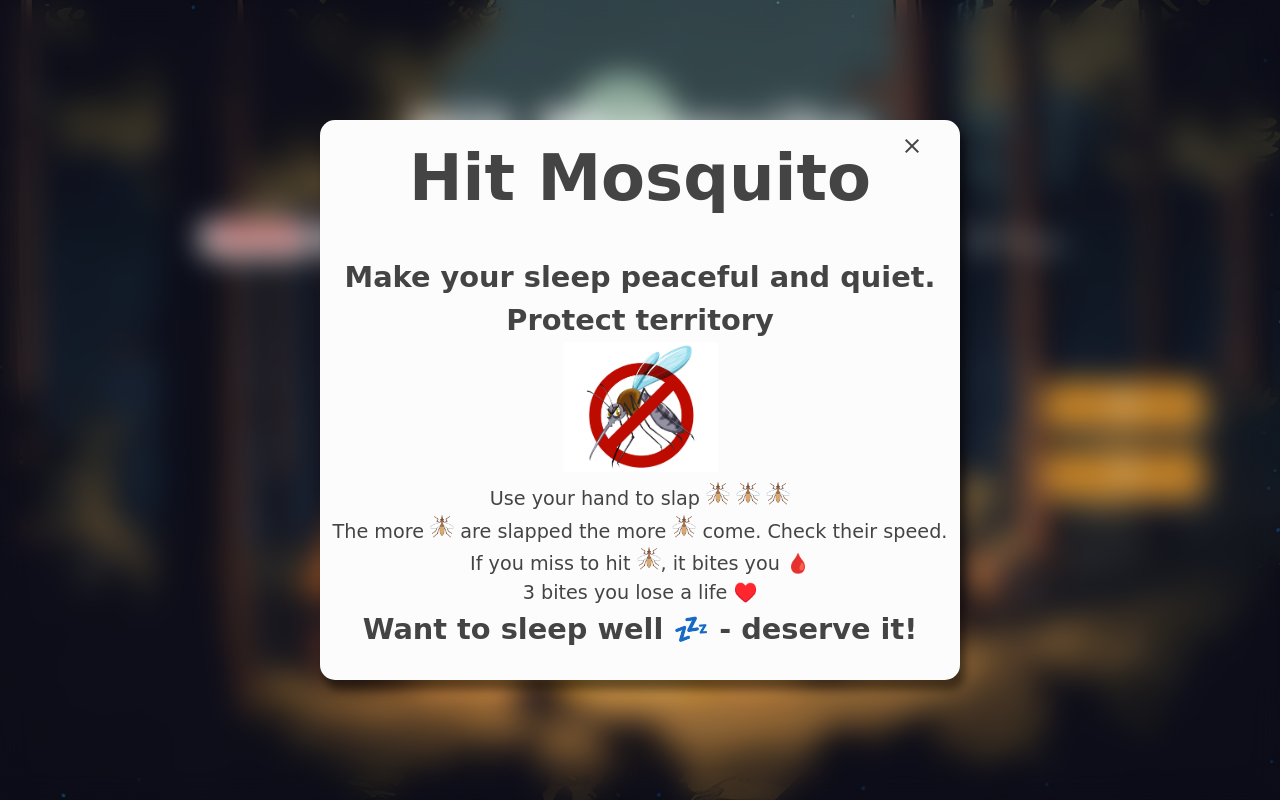
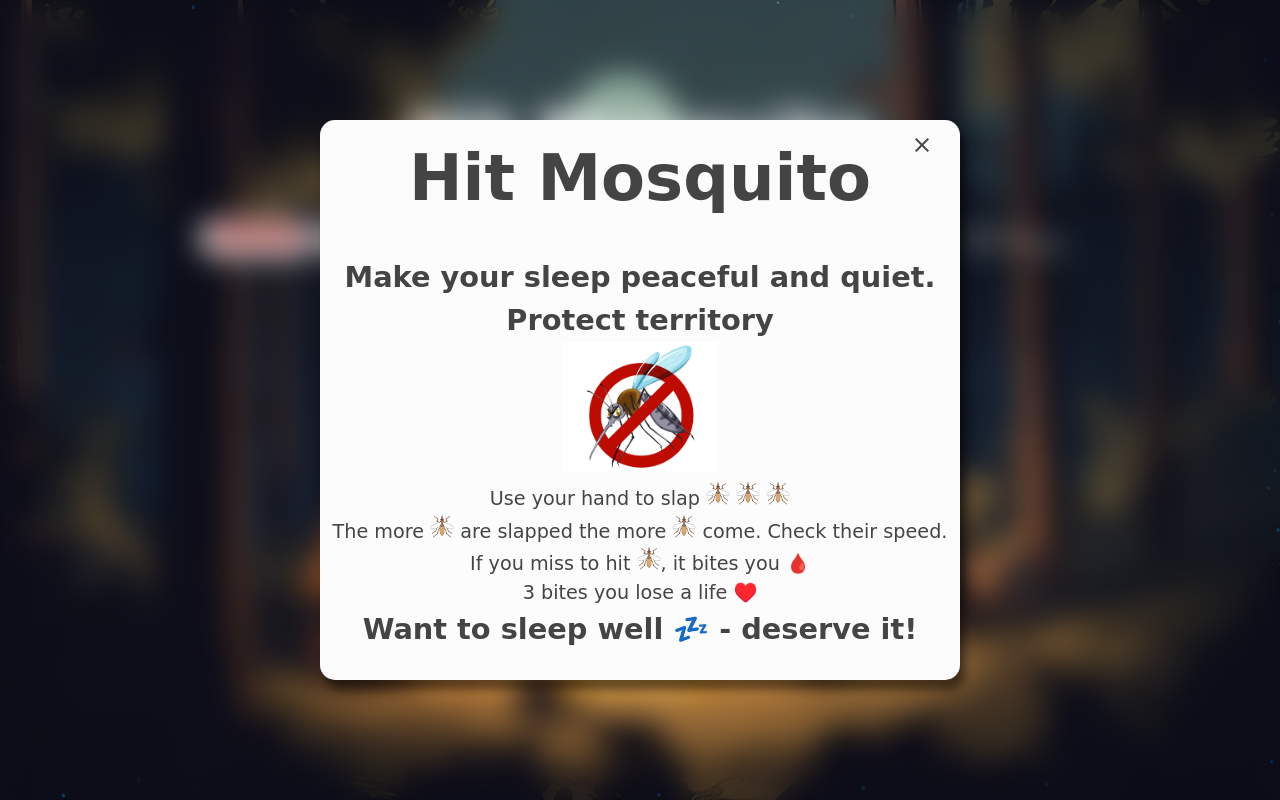
Before and after one commit to KozhInna/speed_game, a plain HTML site: page index.html in a window 1280 px wide. Drawn offline with nearby package versions, Linux system fonts and the light colour scheme; a web font is replaced by a local one.

Commit message:
fixed button size on layout rules

```diff
--- a/index.html
+++ b/index.html
@@ -115,14 +115,6 @@
           <div class="circle"></div>
           <div class="circle"></div>
         </div>
-        <div class="sound-el">
-          <button id="sound-off">
-            <span class="material-symbols-outlined"> volume_off </span>
-          </button>
-          <button id="sound-on">
-            <span class="material-symbols-outlined"> volume_up </span>
-          </button>
-        </div>
       </div>
       <div class="overlay-btwRounds">
         <div class="modal-btwRounds">
--- a/style.css
+++ b/style.css
@@ -146,11 +146,18 @@ button {
 }
 #close {
   position: absolute;
-  top: -1rem;
-  right: -2rem;
+  top: 0.5rem;
+  right: 1rem;
   background: none;
   box-shadow: none;
   color: #444;
+  min-width: 0;
+  padding: 5px 10px;
+  margin-top: 0;
+  border-radius: 3px;
+}
+#close:hover {
+  background-color: rgba(194, 163, 163, 0.3);
 }
 
 .overlay-blood {
```
